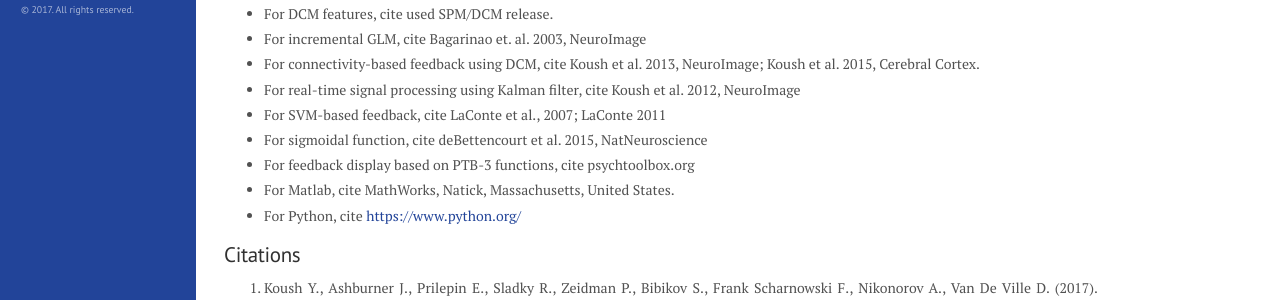
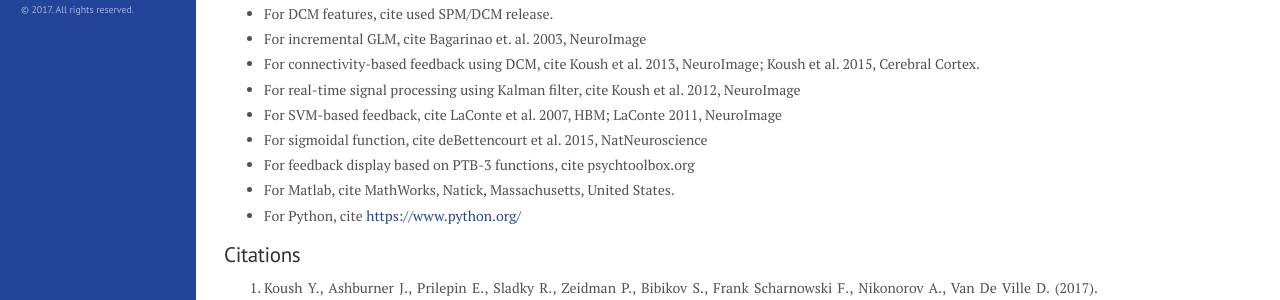
Before and after one commit to OpenNFT/opennft.github.io, a Jekyll site: the page built from 99_about.md, in a window 1280 px wide. Shown: the part 347-647 px from the top of the page. Built offline with Jekyll 4.4.1, drawn with Linux system fonts in a browser that asks for light colours.

Commit message:
referenes

```diff
--- a/99_about.md
+++ b/99_about.md
@@ -18,7 +18,7 @@ For software support contact us at <opennft@gmail.com>.
 - For incremental GLM, cite Bagarinao et. al. 2003, NeuroImage
 - For connectivity-based feedback using DCM, cite Koush et al. 2013, NeuroImage; Koush et al. 2015, Cerebral Cortex.
 - For real-time signal processing using Kalman filter, cite Koush et al. 2012, NeuroImage
-- For SVM-based feedback, cite LaConte et al., 2007; LaConte 2011
+- For SVM-based feedback, cite LaConte et al. 2007, HBM; LaConte 2011, NeuroImage
 - For sigmoidal function, cite deBettencourt et al. 2015, NatNeuroscience
 - For feedback display based on PTB-3 functions, cite psychtoolbox.org
 - For Matlab, cite MathWorks, Natick, Massachusetts, United States.
```
